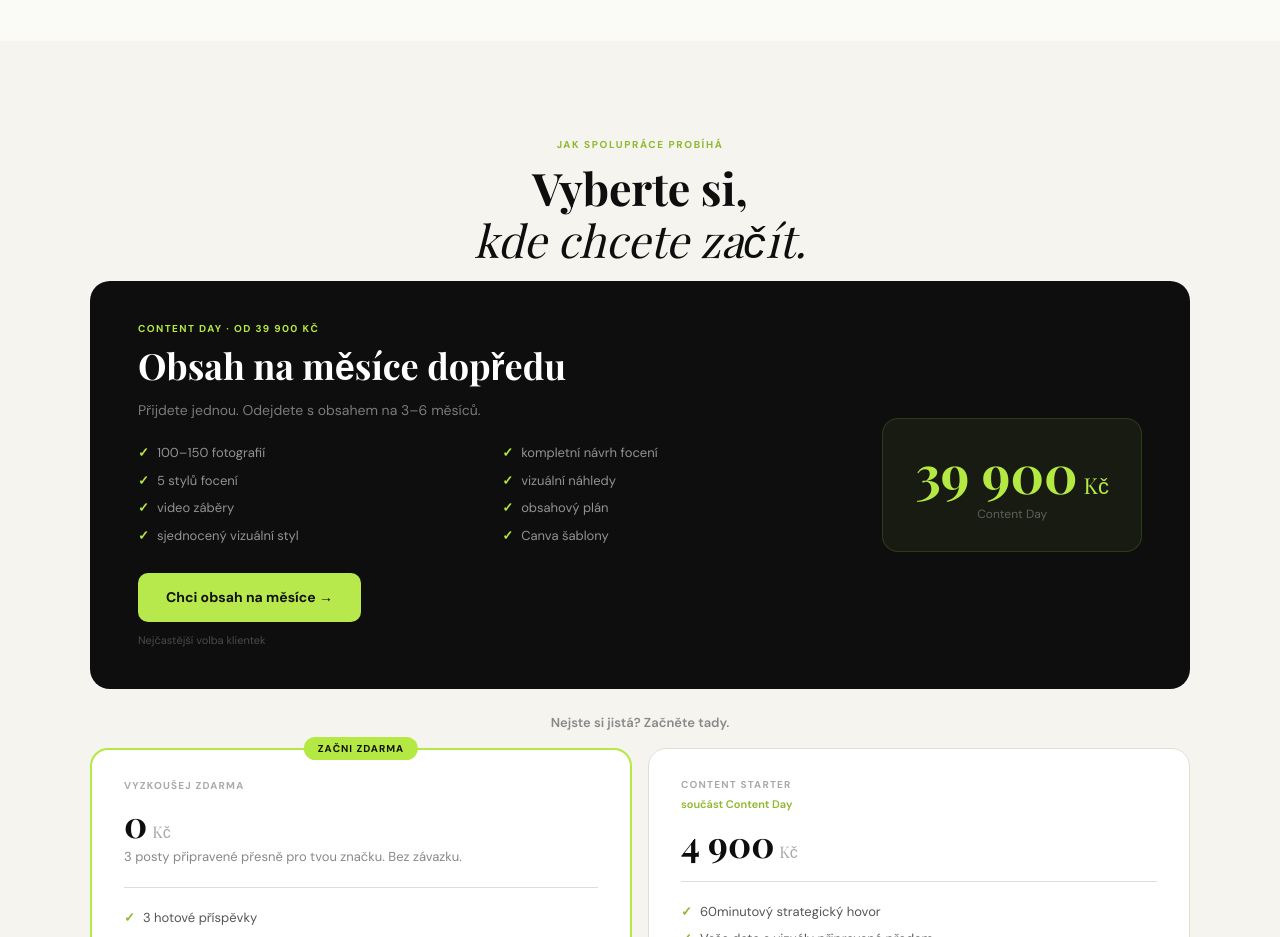
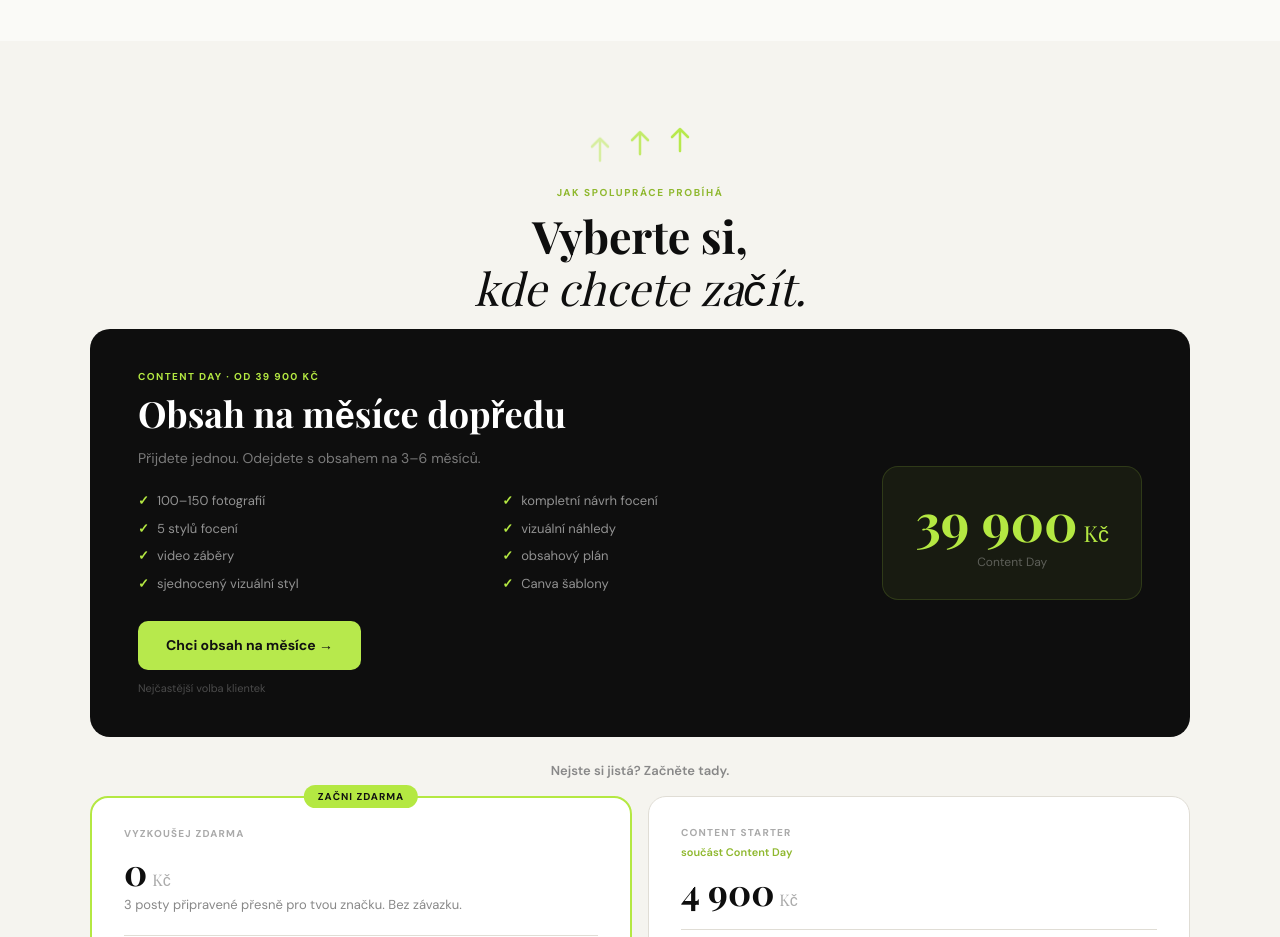
Before and after one commit to katarinabrics-eng/ai-content-studio, a Next.js app in the folder apps/content-studio/: page /premiova-vizualni-identita in a window 1280 px wide. Shown: the part 3780-4717 px from the top of the page. Built offline with nearby package versions, Linux system fonts and the light colour scheme.

Commit message:
feat: levitující šipky před pricing sekcí PVI

```diff
--- a/apps/content-studio/src/app/premiova-vizualni-identita/page.tsx
+++ b/apps/content-studio/src/app/premiova-vizualni-identita/page.tsx
@@ -1615,6 +1615,25 @@ export default function PremiovaVizualniIdentita() {
       {/* SEKCE 8 — CENA (krémová) */}
       <section className="pricing" style={{background:"var(--cream)",padding:"96px 80px"}}>
         <div style={{maxWidth:1100,margin:"0 auto"}}>
+          {/* Levitující šipky */}
+          <style>{`
+            @keyframes float-up {
+              0%, 100% { transform: translateY(0); opacity: 0.35; }
+              50% { transform: translateY(-12px); opacity: 1; }
+            }
+          `}</style>
+          <div style={{display:"flex",justifyContent:"center",alignItems:"center",gap:18,marginBottom:20}}>
+            {[0, 0.3, 0.6].map((delay) => (
+              <svg
+                key={delay}
+                width="22" height="28" viewBox="0 0 22 28" fill="none"
+                style={{animation:`float-up 1.8s ease-in-out ${delay}s infinite`}}
+              >
+                <path d="M11 26V4M11 4L3 12M11 4L19 12" stroke="#b7e94c" strokeWidth="2.5" strokeLinecap="round" strokeLinejoin="round"/>
+              </svg>
+            ))}
+          </div>
+
           <div className="label" style={{color:"var(--lime-dark)",textAlign:"center"}}>Jak spolupráce probíhá</div>
           <h2 style={{color:"var(--black)",textAlign:"center"}}>Vyberte si,<br /><em style={{color:"var(--black)"}}>kde chcete začít.</em></h2>
 
```
